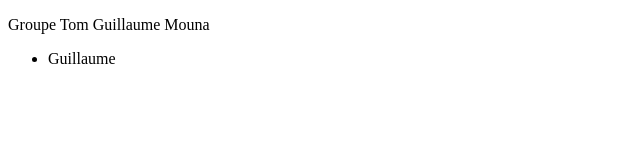
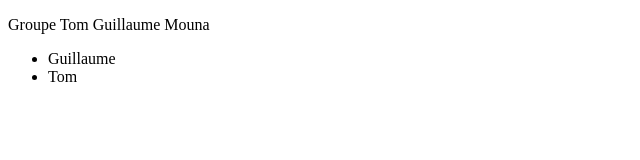
Before and after one commit to Tprv/TP-DWEB, a plain HTML site: page index.html in a window 1280 px wide. Shown: the full height of the page, 0-640 px from the left. Drawn offline with Linux system fonts and the light colour scheme.

Commit message:
Ajout de nom

```diff
--- a/index.html
+++ b/index.html
@@ -9,6 +9,7 @@
     <p>Groupe Tom Guillaume Mouna</p>
     <ul>
         <li>Guillaume</li>
+        <li>Tom</li>
     </ul>
 </body>
 </html>
```
